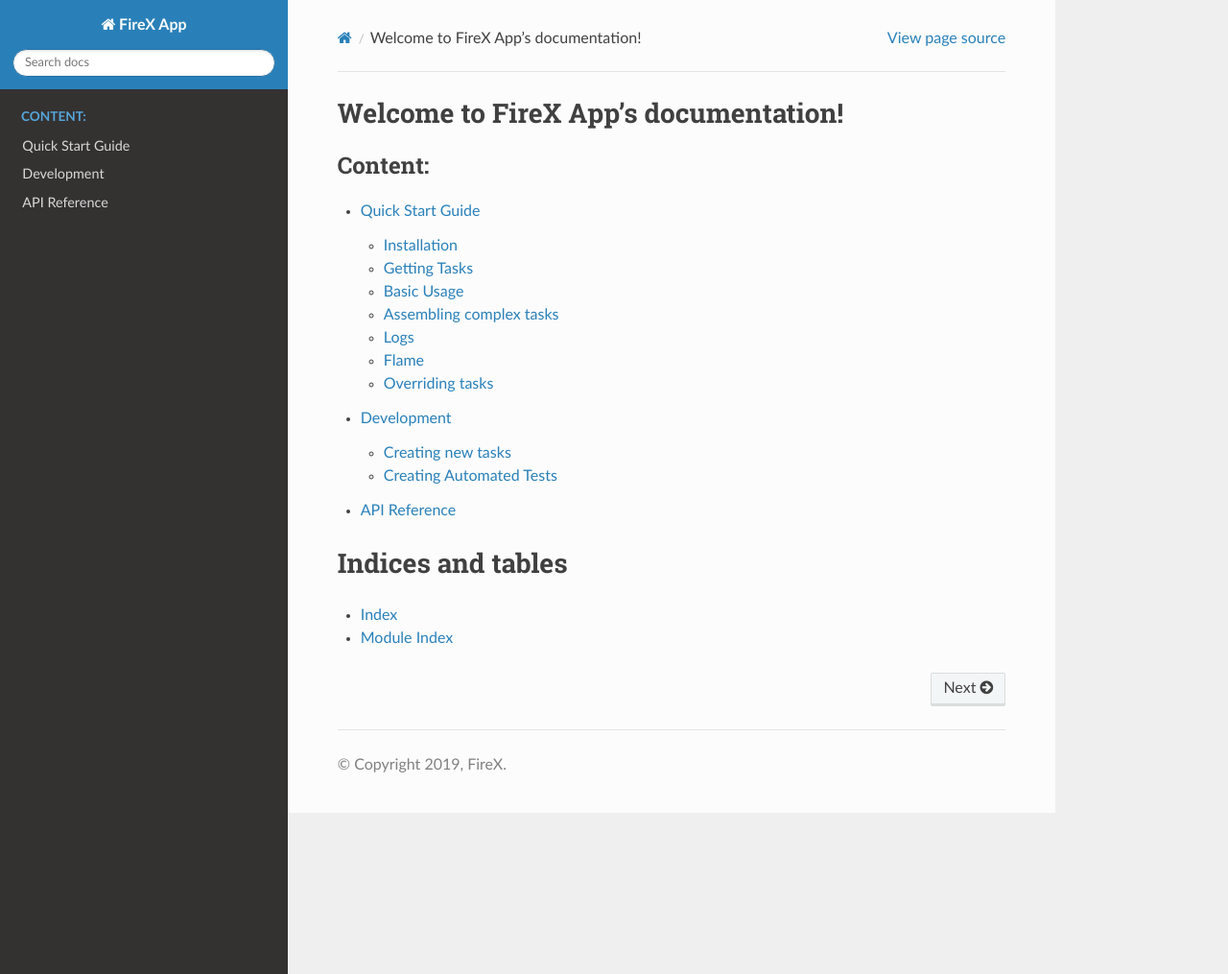
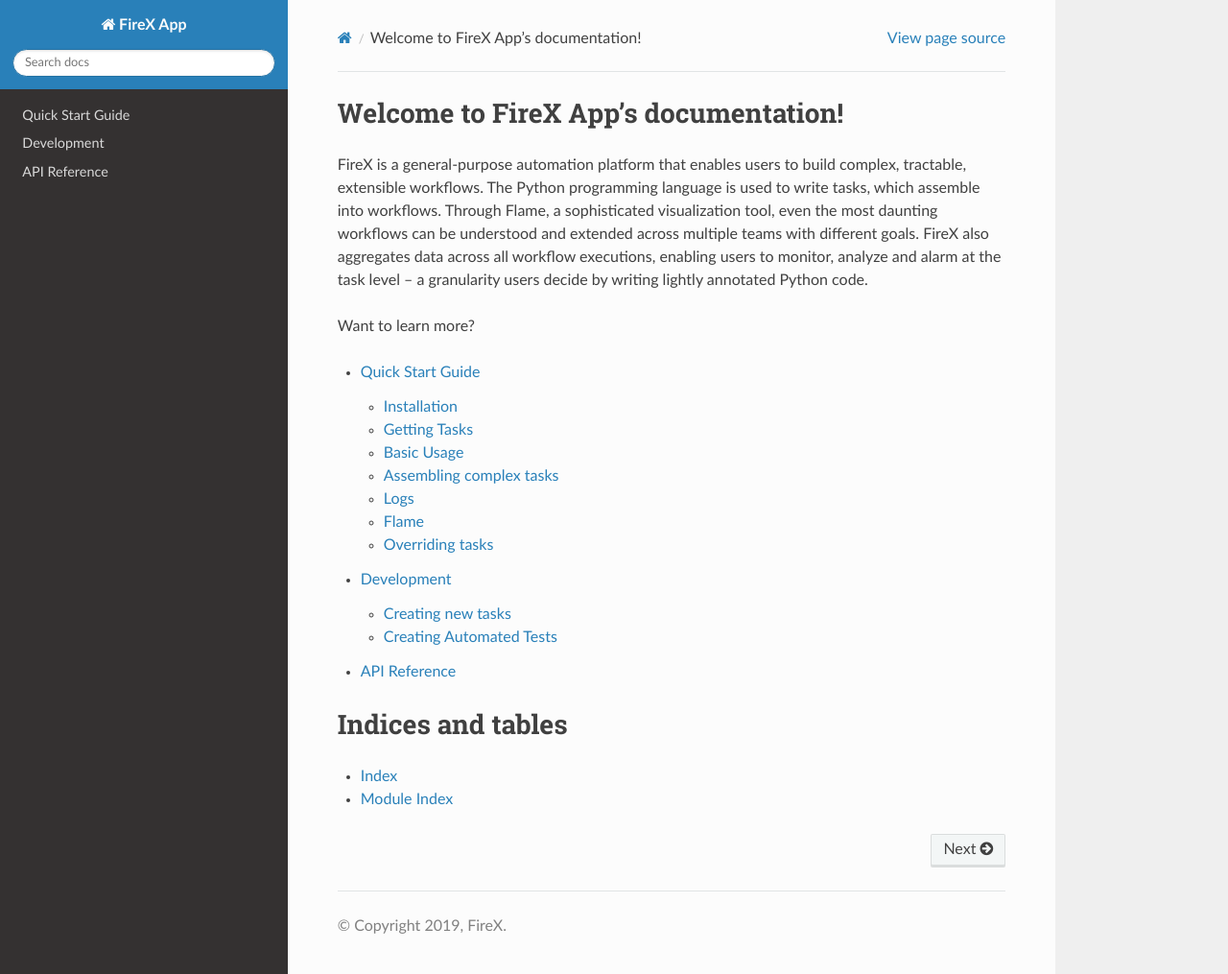
Before and after one commit to FireXStuff/firexapp, a Sphinx documentation site: the page built from docs/index.rst, in a window 1280 px wide and 1015 px high. Shown: the whole window at 96% size. Built offline with Sphinx 7.4.7 and the Read the Docs theme 2.0.0, drawn with Linux system fonts in a browser that asks for light colours.

Commit message:
Adds FireX intro description to docs.

```diff
--- a/docs/index.rst
+++ b/docs/index.rst
@@ -1,9 +1,16 @@
 Welcome to FireX App's documentation!
 =====================================
 
+FireX is a general-purpose automation platform that enables users to build complex, tractable, extensible workflows.
+The Python programming language is used to write tasks, which assemble into workflows. Through Flame, a sophisticated
+visualization tool, even the most daunting workflows can be understood and extended across multiple teams with different
+goals. FireX also aggregates data across all workflow executions, enabling users to monitor, analyze and alarm at the
+task level -- a granularity users decide by writing lightly annotated Python code.
+
+Want to learn more?
+
 .. toctree::
    :maxdepth: 2
-   :caption: Content:
 
    quick_start
    development
```
